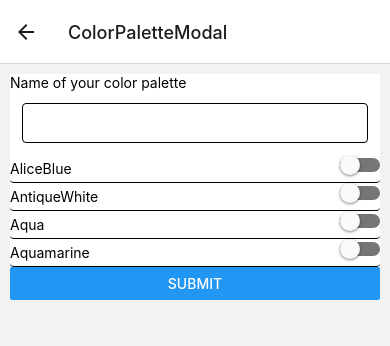
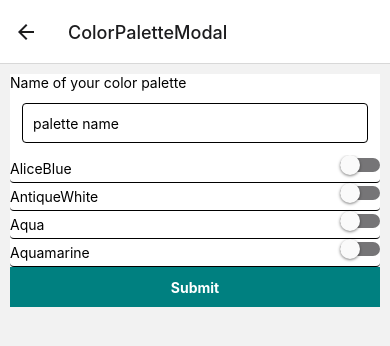
Before and after one commit to SirKudakwashe/Expo, a React Native app: screen /ColorPaletteModal in a window 390 px wide. Shown: the top 346 px of the page. Built offline with nearby package versions, Linux system fonts and the light colour scheme; no server answers.

Commit message:
added a handlesubmit function

```diff
--- a/screens/ColorPaletteModal.js
+++ b/screens/ColorPaletteModal.js
@@ -1,4 +1,4 @@
-import React from "react";
+import React, { useCallback, useState } from "react";
 import {
   View,
   Text,
@@ -20,10 +20,15 @@ const COLORS = [
 ];
 
 function ColorPaletteModal() {
-  const [text, onChangeText] = React.useState("");
-  const [color, setColors] = React.useState([]);
-  const [isEnabled, setIsEnabled] = React.useState(false);
+  const [name, onChangeText] = useState("");
+  const [color, setColors] = useState([]);
+  const [isEnabled, setIsEnabled] = useState(false);
   const toggleSwitch = () => setIsEnabled((previousState) => !previousState);
+  const handleSubmit = useCallback(() => {
+    if (!name) {
+      Alert.alert("PLease enter a name");
+    }
+  }, []);
 
   return (
     <SafeAreaView style={styles.container}>
@@ -31,14 +36,13 @@ function ColorPaletteModal() {
         <Text>Name of your color palette</Text>
         <TextInput
           onChangeText={onChangeText}
-          value={text}
-          autoCapitalize="sentences"
+          value={name}
+          placeholder="palette name"
           style={styles.input}
         />
 
         <FlatList
           data={COLORS}
-          keyExtractor={(item) => item}
           renderItem={({ item }) => (
             <View style={styles.list}>
               <Text style={styles.text}>{item.colorName}</Text>
@@ -57,11 +61,9 @@ function ColorPaletteModal() {
           )}
         />
       </View>
-
-      <Button
-        title="Submit"
-        onPress={() => Alert.alert("Simple Button pressed")}
-      />
+      <TouchableOpacity style={styles.button} onPress={handleSubmit}>
+        <Text style={styles.buttonText}>Submit</Text>
+      </TouchableOpacity>
     </SafeAreaView>
   );
 }
@@ -89,6 +91,18 @@ const styles = StyleSheet.create({
     borderBottomWidth: 1,
     borderRadius: 4,
   },
+
+  button: {
+    height: 40,
+    backgroundColor: "teal",
+    justifyContent: "center",
+    alignItems: "center",
+  },
+
+  buttonText: {
+    color: "#fff",
+    fontWeight: "bold",
+  },
 });
 
 export default ColorPaletteModal;
```
